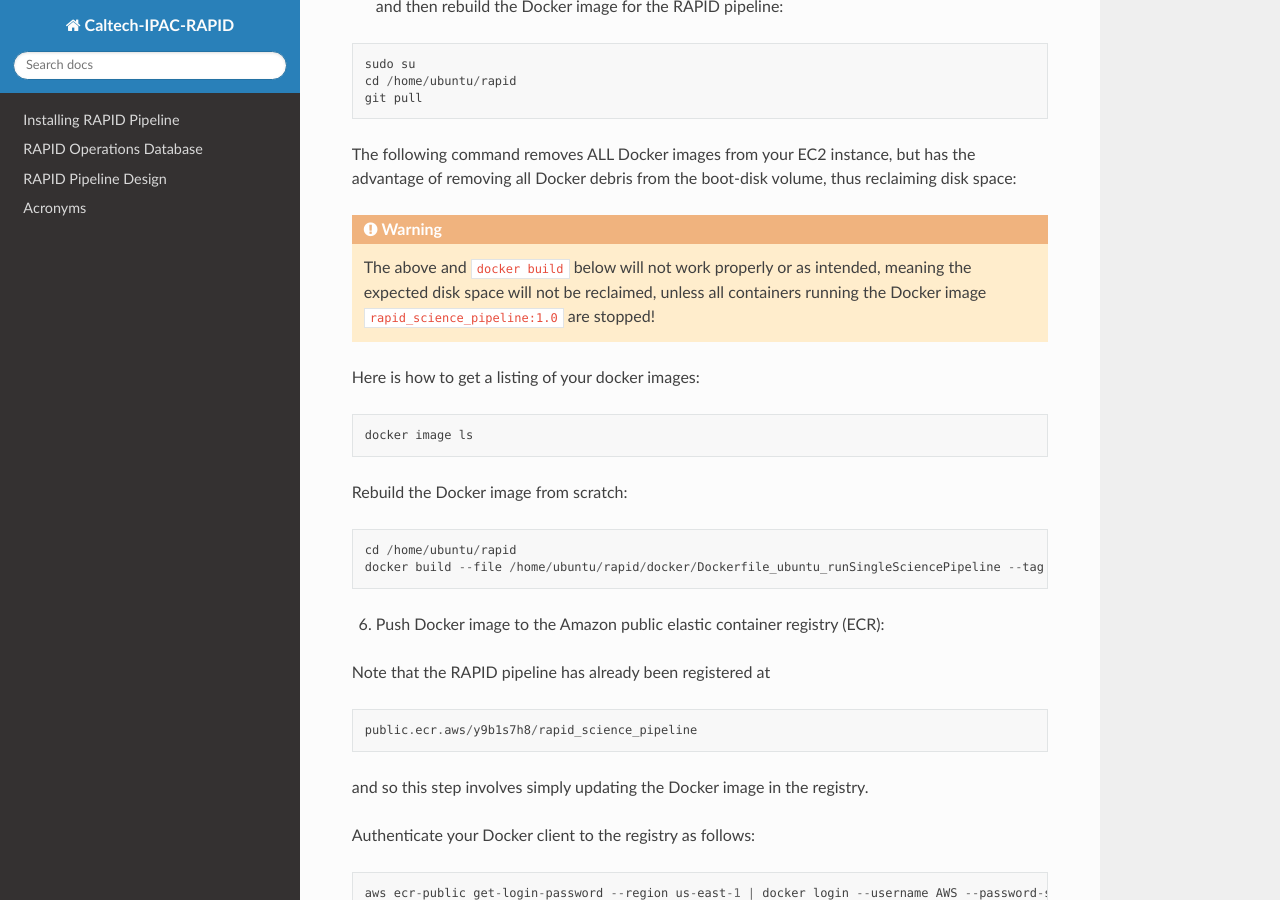
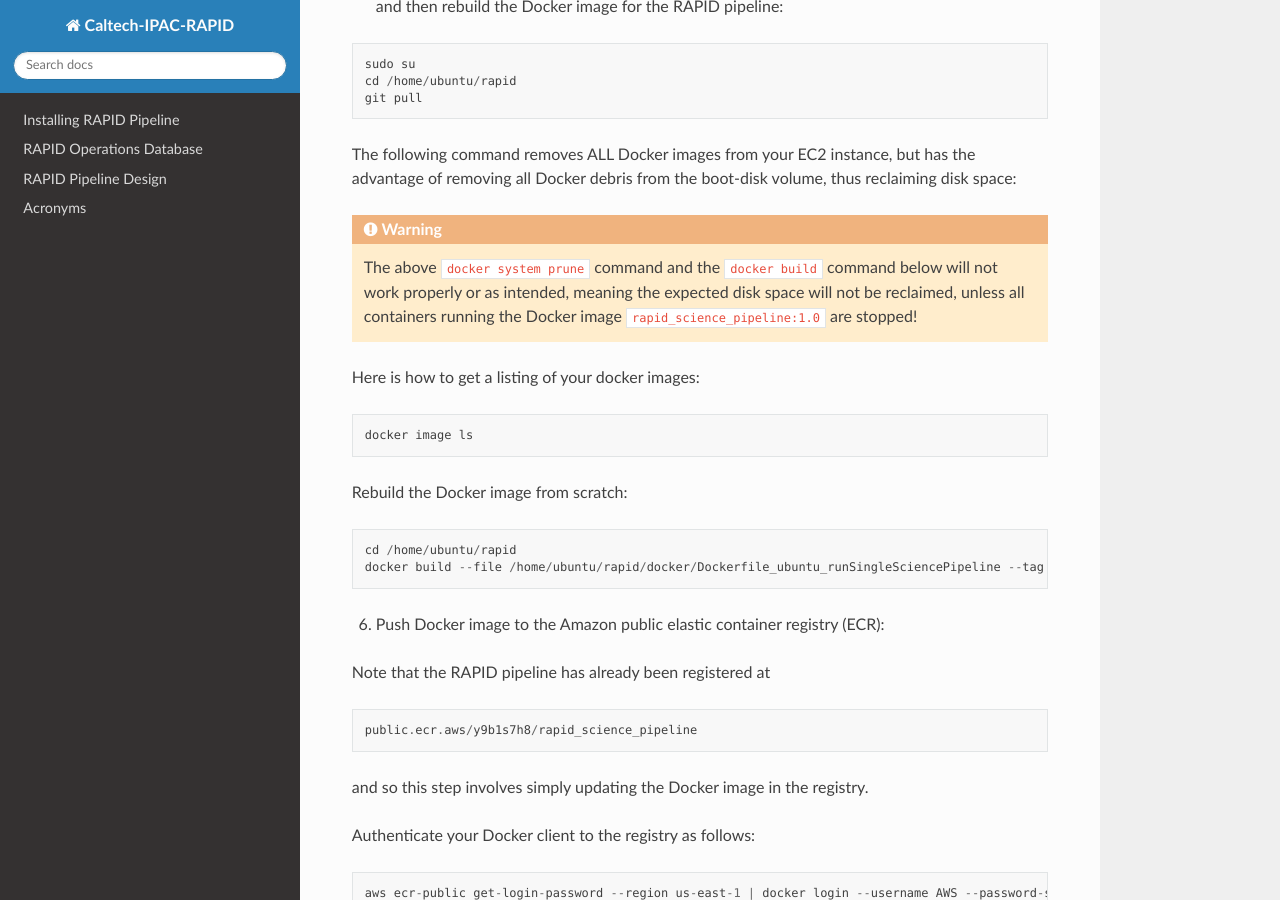
Before and after one commit to Caltech-IPAC/rapid, a Sphinx documentation site: the page built from docs/source/dev/notes.rst, in a window 1280 px wide and 900 px high, scrolled down 1549 px. Built offline with Sphinx 7.4.7 and the Read the Docs theme 3.1.0, drawn with Linux system fonts in a browser that asks for light colours.

Commit message:
Format fixes.

```diff
--- a/docs/source/dev/notes.rst
+++ b/docs/source/dev/notes.rst
@@ -84,8 +84,9 @@ thus reclaiming disk space:
 .. code-block::
    docker system prune -a -f
 
+
 .. warning::
-   The above and ``docker build`` below will not work properly or as intended,
+   The above ``docker system prune`` command and the ``docker build`` command below will not work properly or as intended,
    meaning the expected disk space will not be reclaimed,
    unless all containers running the Docker image ``rapid_science_pipeline:1.0`` are stopped!
 
```
